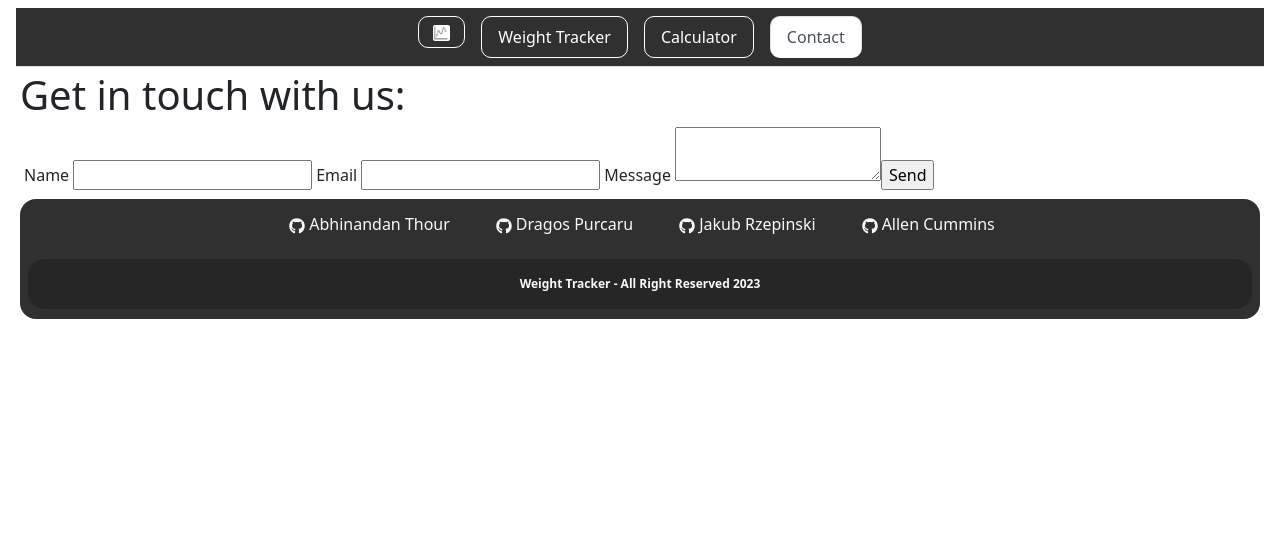
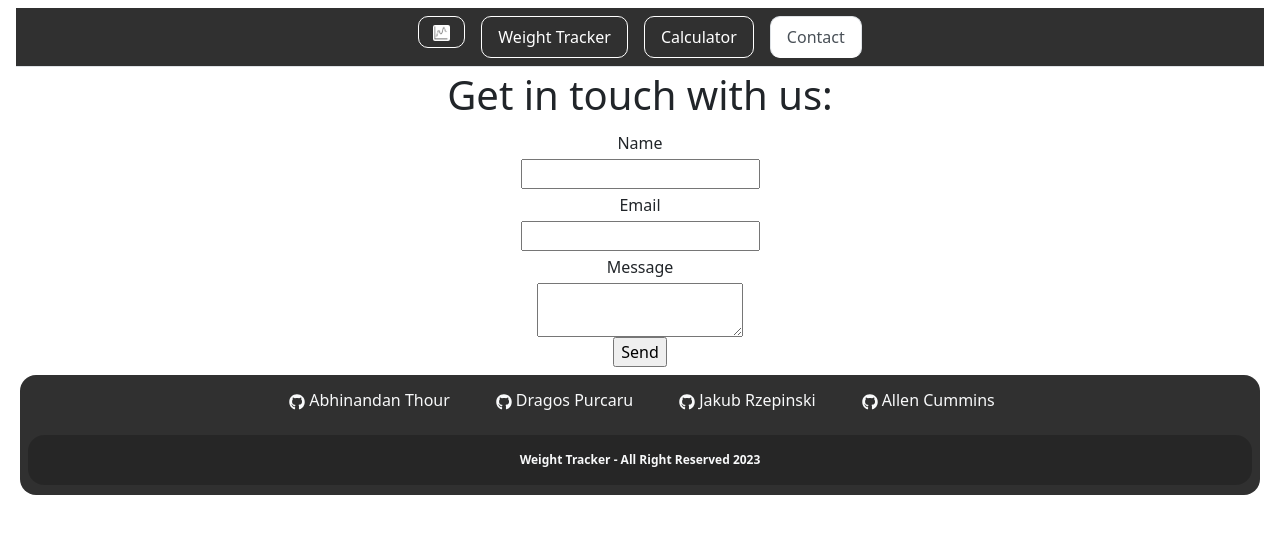
Before and after one commit to Bh00fie/Weight-Tracker, a React (Create React App) app: page /contact in a window 1280 px wide. Shown: the top 534 px of the page. Built offline with nearby package versions, Linux system fonts and the light colour scheme.

Commit message:
added styling for form

```diff
--- a/src/components/pages/Contact.js
+++ b/src/components/pages/Contact.js
@@ -17,7 +17,7 @@ function Contact(props) {
   };
 
   return (
-    <div>
+    <div className='formBox'>
       <h1>Get in touch with us:</h1>
 
       <form ref={form} onSubmit={sendEmail}>
@@ -27,7 +27,7 @@ function Contact(props) {
       <input type="email" name="user_email" />
       <label>Message</label>
       <textarea name="message" />
-      <input type="submit" value="Send" />
+      <input type="submit" value="Send" className='sendButton'/>
     </form>
     </div>
   );
--- a/src/components/pages/contactUs.css
+++ b/src/components/pages/contactUs.css
@@ -0,0 +1,10 @@
+form {
+    display: flex;
+    flex-direction: column;
+    justify-content: center;
+    align-items: center;
+}
+
+form, h1 {
+    text-align: center;
+}
```
